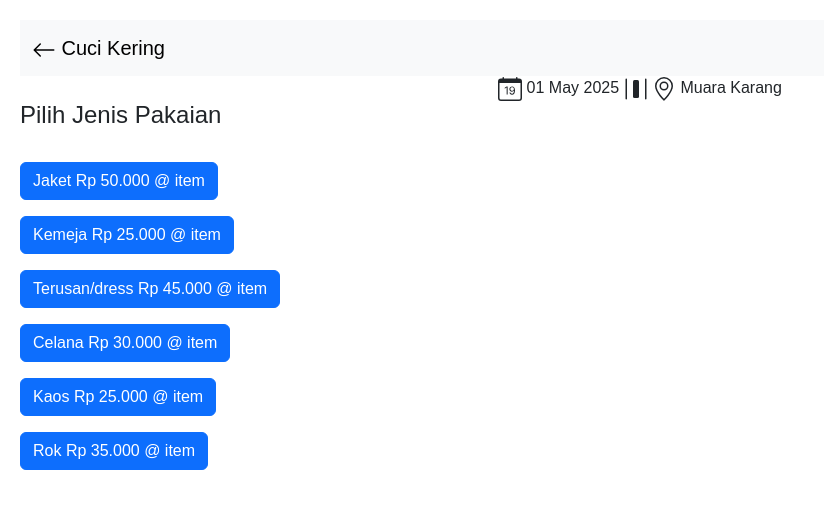
After one commit to fatma-bot/sistem-antar-jemput-laundry, a PHP site: page /cuci_kering.php in a window 1280 px wide. The commit adds this page. Shown: the top 509 px of the page, without its empty margins (0-824 px from the left). Run offline with PHP 8.4, Linux system fonts and the light colour scheme.

Commit message:
add file

```diff
--- /dev/null
+++ b/connection.php
@@ -0,0 +1,6 @@
+<?php
+$connect = mysqli_connect("localhost", "root", "", "data_akun_pelanggan");
+if (!$connect) {
+    die("Connection failed: " . mysqli_connect_error());
+}
+?>
--- /dev/null
+++ b/cuci_kering.php
@@ -0,0 +1,110 @@
+<!DOCTYPE html>
+<html lang="en">
+<head>
+    <meta charset="UTF-8">
+    <meta name="viewport" content="width=device-width, initial-scale=1.0">
+    <title>Document</title>
+    <link href="https://cdn.jsdelivr.net/npm/bootstrap@5.3.5/dist/css/bootstrap.min.css" rel="stylesheet" integrity="sha384-SgOJa3DmI69IUzQ2PVdRZhwQ+dy64/BUtbMJw1MZ8t5HZApcHrRKUc4W0kG879m7" crossorigin="anonymous">
+    <link rel="stylesheet" href="style.css">
+</head>
+<body>
+<script src="https://cdn.jsdelivr.net/npm/bootstrap@5.3.0/dist/js/bootstrap.bundle.min.js"></script>
+    <nav class="navbar bg-body-tertiary">
+    <div class="container-fluid">
+        <a class="navbar-brand" href="dashboard.php">
+        <svg xmlns="http://www.w3.org/2000/svg" width="24" height="24" fill="currentColor" class="bi bi-arrow-left" viewBox="0 0 16 16" alt="Logo" width="30" height="24" class="d-inline-block align-text-top">
+  <path fill-rule="evenodd" d="M15 8a.5.5 0 0 0-.5-.5H2.707l3.147-3.146a.5.5 0 1 0-.708-.708l-4 4a.5.5 0 0 0 0 .708l4 4a.5.5 0 0 0 .708-.708L2.707 8.5H14.5A.5.5 0 0 0 15 8"/>
+</svg>
+        Cuci Kering
+        </a>
+    </div>
+    </nav>
+    <center>
+        <svg xmlns="http://www.w3.org/2000/svg" width="24" height="24" fill="currentColor" class="bi bi-calendar-date" viewBox="0 0 16 16">
+            <path d="M6.445 11.688V6.354h-.633A13 13 0 0 0 4.5 7.16v.695c.375-.257.969-.62 1.258-.777h.012v4.61zm1.188-1.305c.047.64.594 1.406 1.703 1.406 1.258 0 2-1.066 2-2.871 0-1.934-.781-2.668-1.953-2.668-.926 0-1.797.672-1.797 1.809 0 1.16.824 1.77 1.676 1.77.746 0 1.23-.376 1.383-.79h.027c-.004 1.316-.461 2.164-1.305 2.164-.664 0-1.008-.45-1.05-.82zm2.953-2.317c0 .696-.559 1.18-1.184 1.18-.601 0-1.144-.383-1.144-1.2 0-.823.582-1.21 1.168-1.21.633 0 1.16.398 1.16 1.23"/>
+            <path d="M3.5 0a.5.5 0 0 1 .5.5V1h8V.5a.5.5 0 0 1 1 0V1h1a2 2 0 0 1 2 2v11a2 2 0 0 1-2 2H2a2 2 0 0 1-2-2V3a2 2 0 0 1 2-2h1V.5a.5.5 0 0 1 .5-.5M1 4v10a1 1 0 0 0 1 1h12a1 1 0 0 0 1-1V4z"/>
+        </svg> <?php echo (date("d F Y")); ?>
+        <svg xmlns="http://www.w3.org/2000/svg" width="24" height="24" fill="currentColor" class="bi bi-distribute-horizontal" viewBox="0 0 16 16">
+            <path fill-rule="evenodd" d="M14.5 1a.5.5 0 0 0-.5.5v13a.5.5 0 0 0 1 0v-13a.5.5 0 0 0-.5-.5m-13 0a.5.5 0 0 0-.5.5v13a.5.5 0 0 0 1 0v-13a.5.5 0 0 0-.5-.5"/>
+            <path d="M6 13a1 1 0 0 0 1 1h2a1 1 0 0 0 1-1V3a1 1 0 0 0-1-1H7a1 1 0 0 0-1 1z"/>
+        </svg>
+        <svg xmlns="http://www.w3.org/2000/svg" width="24" height="24" fill="currentColor" class="bi bi-geo-alt" viewBox="0 0 16 16">
+            <path d="M12.166 8.94c-.524 1.062-1.234 2.12-1.96 3.07A32 32 0 0 1 8 14.58a32 32 0 0 1-2.206-2.57c-.726-.95-1.436-2.008-1.96-3.07C3.304 7.867 3 6.862 3 6a5 5 0 0 1 10 0c0 .862-.305 1.867-.834 2.94M8 16s6-5.686 6-10A6 6 0 0 0 2 6c0 4.314 6 10 6 10"/>
+            <path d="M8 8a2 2 0 1 1 0-4 2 2 0 0 1 0 4m0 1a3 3 0 1 0 0-6 3 3 0 0 0 0 6"/>
+        </svg> Muara Karang
+    </center>
+    <h4>Pilih Jenis Pakaian</h4> <br>
+    <p class="d-inline-flex gap-1">
+        <a class="btn btn-primary" data-bs-toggle="collapse" href="#collapseExample" role="button" aria-expanded="false" aria-controls="collapseExample">
+            Jaket Rp 50.000 @ item
+        </a>
+    </p>
+    <div class="collapse" id="collapseExample">
+        <div class="card card-body">
+             Jumlah item : <input type="number" name="jumlah_jaket" required> <br>
+             <button type="submit" style="width: 30%; border-radius: 8px;"><a href="checkout.php" style="text-decoration: none; color: white;">CHECKOUT</a></button>
+        </div>
+    </div>
+    <br>
+    <p class="d-inline-flex gap-1">
+        <a class="btn btn-primary" data-bs-toggle="collapse" href="#collapseExample" role="button" aria-expanded="false" aria-controls="collapseExample">
+            Kemeja Rp 25.000 @ item
+        </a>
+    </p>
+    <div class="collapse" id="collapseExample">
+        <div class="card card-body">
+             Jumlah item : <input type="number" name="jumlah_kemeja" required> <br>
+             <button type="submit" style="width: 30%; border-radius: 8px;"><a href="checkout.php" style="text-decoration: none; color: white;">CHECKOUT</a></button>
+        </div>
+    </div>
+    <br>
+    <p class="d-inline-flex gap-1">
+        <a class="btn btn-primary" data-bs-toggle="collapse" href="#collapseExample" role="button" aria-expanded="false" aria-controls="collapseExample">
+            Terusan/dress Rp 45.000 @ item
+        </a>
+    </p>
+    <div class="collapse" id="collapseExample">
+        <div class="card card-body">
+             Jumlah item : <input type="number" name="jumlah_terusan" required> <br>
+             <button type="submit" style="width: 30%; border-radius: 8px;"><a href="checkout.php" style="text-decoration: none; color: white;">CHECKOUT</a></button>
+        </div>
+    </div>
+    <br>
+    <p class="d-inline-flex gap-1">
+        <a class="btn btn-primary" data-bs-toggle="collapse" href="#collapseExample" role="button" aria-expanded="false" aria-controls="collapseExample">
+            Celana Rp 30.000 @ item
+        </a>
+    </p>
+    <div class="collapse" id="collapseExample">
+        <div class="card card-body">
+             Jumlah item : <input type="number" name="jumlah_celana" required> <br>
+             <button type="submit" style="width: 30%; border-radius: 8px;"><a href="checkout.php" style="text-decoration: none; color: white;">CHECKOUT</a></button>
+        </div>
+    </div>
+
+    <br>
+    <p class="d-inline-flex gap-1">
+        <a class="btn btn-primary" data-bs-toggle="collapse" href="#collapseExample" role="button" aria-expanded="false" aria-controls="collapseExample">
+            Kaos Rp 25.000 @ item
+        </a>
+    </p>
+    <div class="collapse" id="collapseExample">
+        <div class="card card-body">
+             Jumlah item : <input type="number" name="jumlah_kaos" required> <br>
+             <button type="submit" style="width: 30%; border-radius: 8px;"><a href="checkout.php" style="text-decoration: none; color: white;">CHECKOUT</a></button>
+        </div>
+    </div>
+    <br>
+    <p class="d-inline-flex gap-1">
+        <a class="btn btn-primary" data-bs-toggle="collapse" href="#collapseExample" role="button" aria-expanded="false" aria-controls="collapseExample">
+            Rok Rp 35.000 @ item
+        </a>
+    </p>
+    <div class="collapse" id="collapseExample">
+        <div class="card card-body">
+             Jumlah item : <input type="number" name="jumlah_rok" required> <br>
+             <button type="submit" style="width: 30%; border-radius: 8px;"><a href="checkout.php" style="text-decoration: none; color: white;">CHECKOUT</a></button>
+        </div>
+    </div>
+</body>
+</html>
--- a/login.php
+++ b/login.php
@@ -11,6 +11,7 @@
     <center>
         <h4>LOGIN</h4>
         <p>Silahkan masukkan data diri anda</p>
+        <form method="POST" action="login_proses.php">
         <div class="input-group mb-3" style="width: 50%;">
             <span class="input-group-text">@</span>
             <div class="form-floating">
@@ -25,7 +26,8 @@
               <label for="floatingInputGroup1">Password</label>
             </div>
           </div>
-        <button type="submit" style="width: 30%; border-radius: 8px;"><a href="dashboard.php" style="text-decoration: none; color: white;">LOGIN</a></button>
+        <button type="submit" style="width: 30%; border-radius: 8px;">LOGIN</button>
+        </form>
         <p>Belum punya akun? <a href="registrasi.php">Daftar</a></p>
     </center>
 </body>
```
Also changed, not shown: dashboard.php (+27 -8 lines), login_proses.php (added, +21 -0 lines), lokasi.php (added, +36 -0 lines), registrasi.php (+59 -7 lines).
